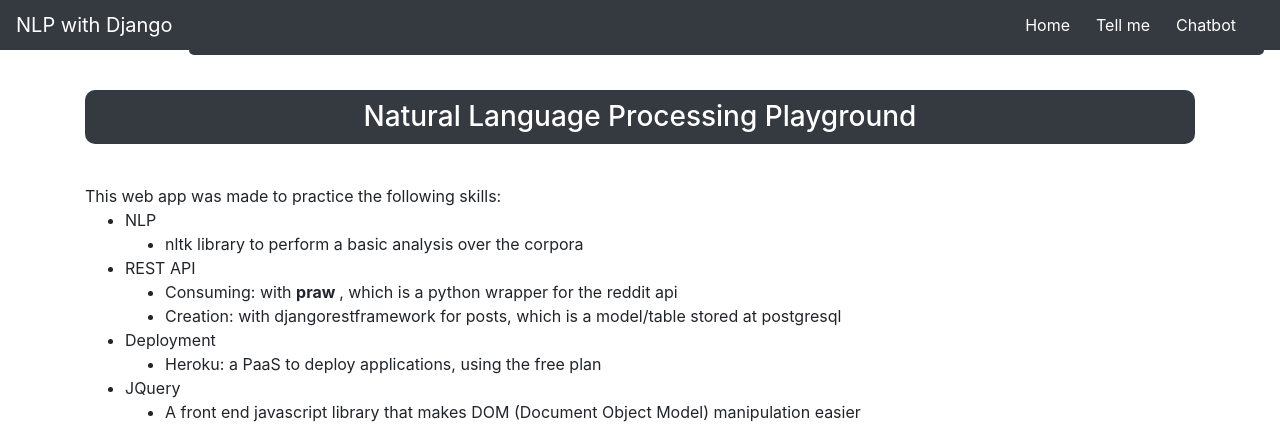
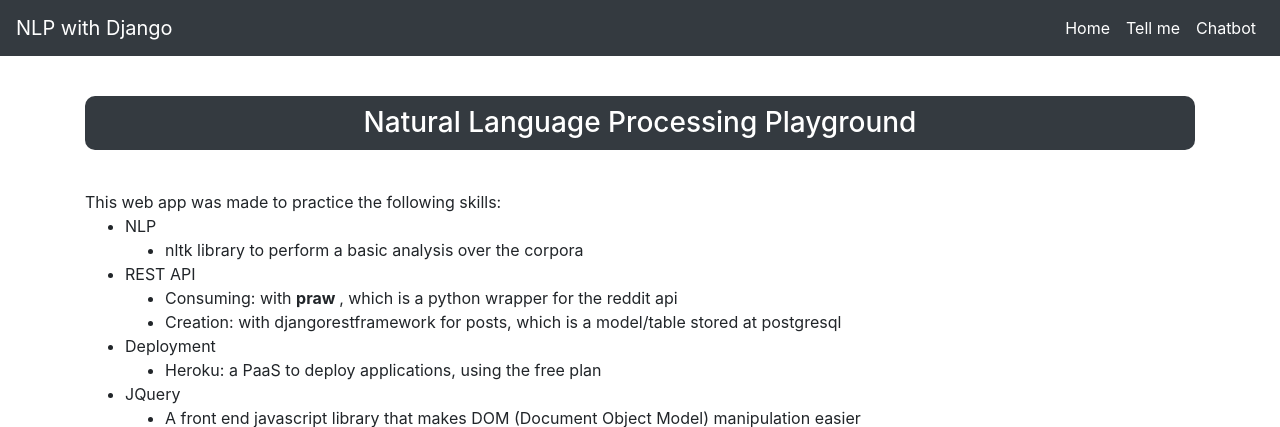
Before and after one commit to daniel-sjkdm/djangonltk, a Django app: page / in a window 1280 px wide. Shown: the top 427 px of the page. Run offline with Django 3.2, Linux system fonts and the light colour scheme; parts of the project's set-up code (start-up, migrations or seed data) failed here and were passed over; some libraries are stand-ins or nearby versions.

Commit message:
Styles improved

```diff
--- a/static/css/base.css
+++ b/static/css/base.css
@@ -1,22 +1,11 @@
 .root {
     background-color: white;
-}
-
-
-nav {
-    height: 50px;
 }
 
 
 nav ul li a {
     text-decoration: none;
     color: white;
-    margin-right: 10px;
-}
-
-nav ul li a:hover {
-    text-decoration: none;
-    color: #50FA7B;
 }
 
 
@@ -26,9 +15,3 @@ nav ul li a:hover {
 	justify-content: center;
 	align-items: center;
 }
-
-#mainNav {
-    background-color: #343A40;
-    padding: 10px 10px;
-    border-radius: 5px;
-}
```
